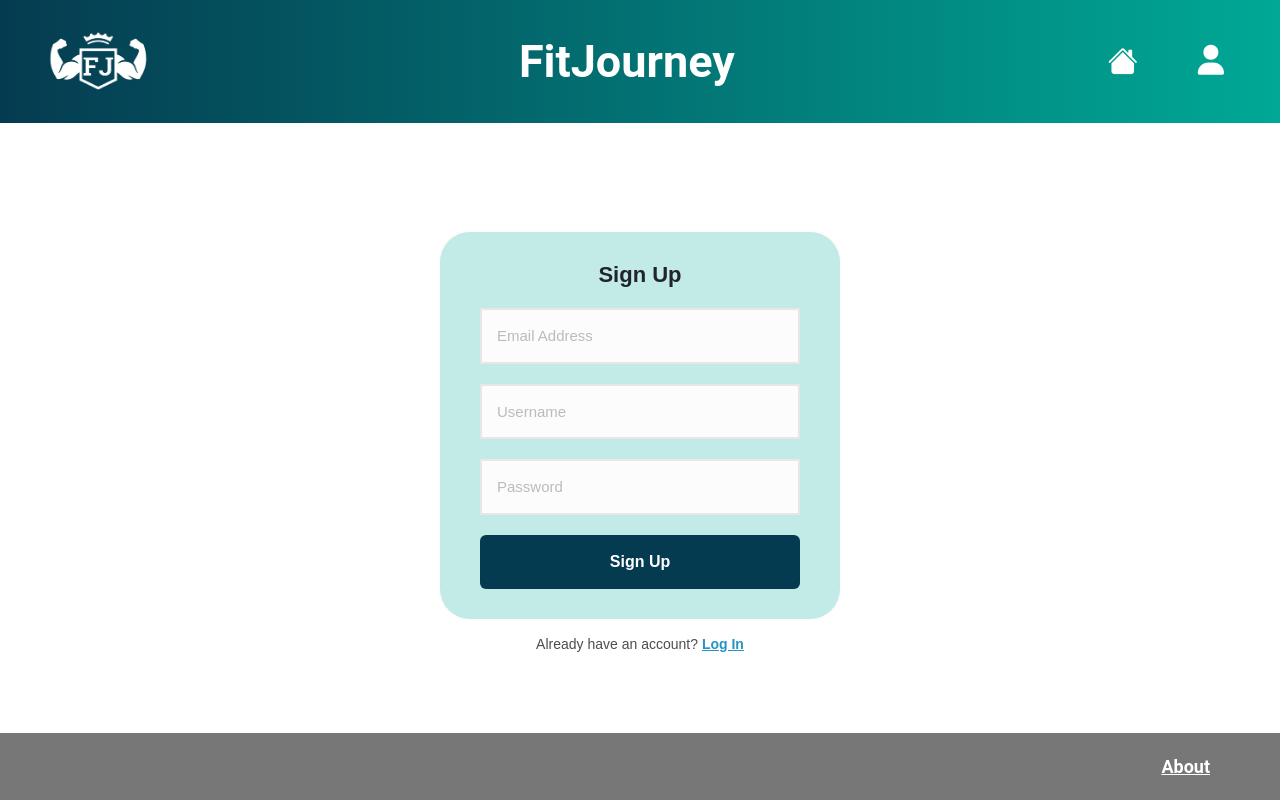
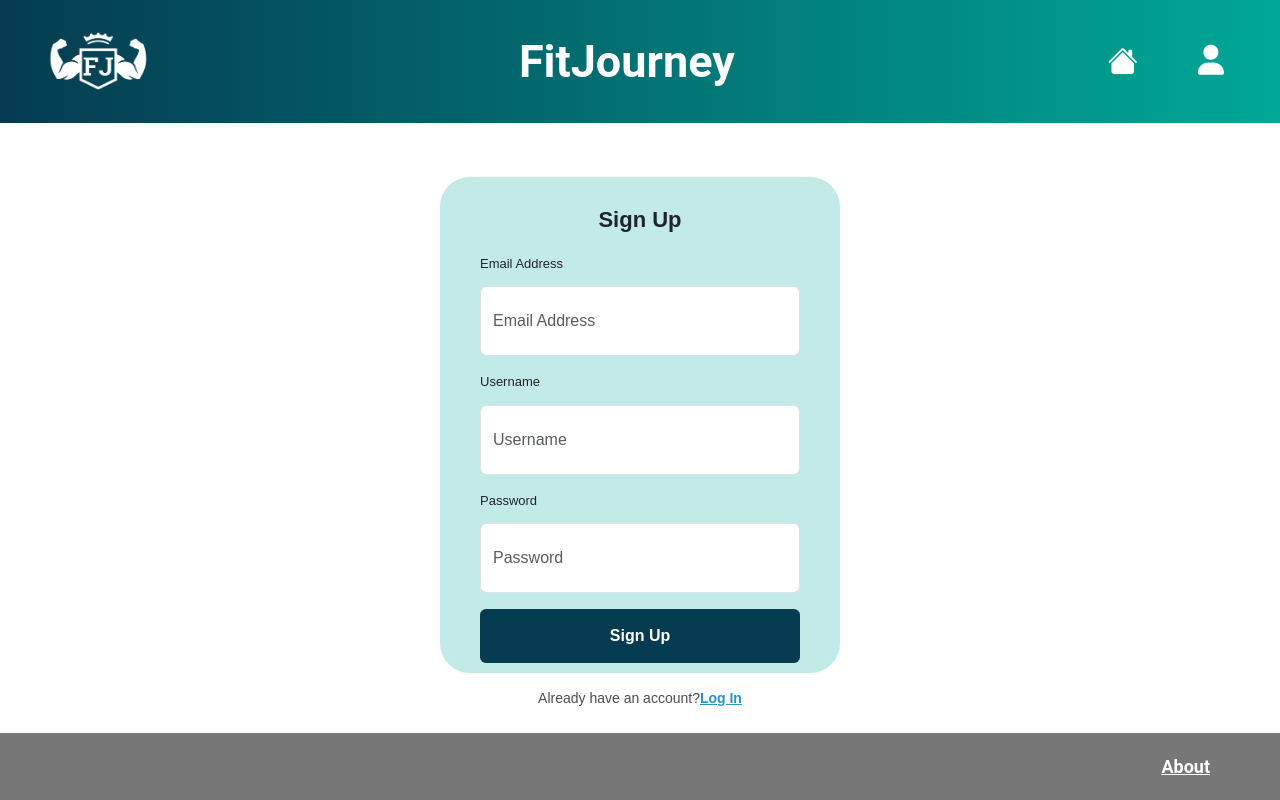
Before and after one commit to ASE-WS23-GruppeA/frontend, an Angular app in the folder FE_Fitness_Tracker/: page /sign-up in a window 1280 px wide. Built offline with nearby package versions, Linux system fonts and the light colour scheme.

Commit message:
refactor sign-up

```diff
--- a/FE_Fitness_Tracker/src/app/components/sign-up/sign-up.component.html
+++ b/FE_Fitness_Tracker/src/app/components/sign-up/sign-up.component.html
@@ -1,47 +1,40 @@
 <div class="displayTable">
-    <div class="displayTableCell">
-      <div class="authBlock">
-        <h3>Sign Up</h3>
-        <div class="formGroup">
-          <input
-            type="email"
-            class="formControl"
-            placeholder="Email Address"
-            #userEmail
-            required
-          />
+  <div class="displayTableCell">
+    <div class="authBlock">
+      <h3>Sign Up</h3>
+      <form #formSignUp="ngForm" (ngSubmit)="onSubmitSignUp(formSignUp)">
+        <div class="mb-3">
+          <label for="email" class="form-label">Email Address</label>
+          <input type="email" class="form-control" id="email" placeholder="Email Address" ngModel
+            #email="ngModel" name="email" required email>
+          <div *ngIf="email.errors && formSignUp.submitted" class="text-danger">
+            Email is required!
+          </div>
         </div>
-        <div class="formGroup">
-          <input
-            type="text"
-            class="formControl"
-            placeholder="Username"
-            #userName
-            required
-          />
+        <div class="mb-3">
+          <label for="username" class="form-label">Username</label>
+          <input type="text" class="form-control" id="username" placeholder="Username" ngModel #username="ngModel"
+            name="username" required>
+          <div *ngIf="username.errors && formSignUp.submitted" class="text-danger">
+            Username is required!
+          </div>
         </div>
-        <div class="formGroup">
-          <input
-            type="password"
-            class="formControl"
-            placeholder="Password"
-            #userPwd
-            required
-          />
+        <div class="mb-3">
+          <label for="password" class="form-label">Password</label>
+          <input type="password" class="form-control" id="password" placeholder="Password" ngModel #password="ngModel"
+            name="password" required minlength="6">
+          <div *ngIf="password.errors && formSignUp.submitted" class="text-danger">
+            <div *ngIf="password.errors['required']">Password is required</div>
+            <div *ngIf="password.errors['minlength']">
+              Password must be at least 6 characters
+            </div>
+          </div>
         </div>
-        <div class="formGroup">
-          <input
-            type="button"
-            class="btn btnPrimary"
-            value="Sign Up"
-          />
-        </div>
-      </div>
-      <div class="redirectToLogin">
-        <span
-          >Already have an account?
-          <span class="redirect" routerLink="/log-in">Log In</span></span
-        >
-      </div>
+        <button type="submit" class="btn btn-primary">Sign Up</button>
+      </form>
+    </div>
+    <div class="redirectToLogin">
+      <span>Already have an account?<span class="redirect" routerLink="/log-in">Log In</span></span>
     </div>
   </div>
+</div>
--- a/FE_Fitness_Tracker/src/app/components/sign-up/sign-up.component.ts
+++ b/FE_Fitness_Tracker/src/app/components/sign-up/sign-up.component.ts
@@ -1,9 +1,24 @@
 import { Component, OnInit } from '@angular/core';
+import { NgForm } from '@angular/forms';
+
 @Component({
   selector: 'app-sign-up',
   templateUrl: './sign-up.component.html',
-  styleUrls: ['./sign-up.component.css'],
+  styleUrls: ['./sign-up.component.css']
 })
-export class SignUpComponent implements OnInit {
-  ngOnInit() {}
+export class SignUpComponent {
+
+  onSubmitSignUp(form: NgForm): void {
+    if (form.valid) {
+      // Your sign-up logic goes here
+      console.log('Form submitted successfully!');
+      // You can access form.value to get the form data
+      // For example: const email = form.value.userEmail;
+      //              const username = form.value.username;
+      //              const password = form.value.password;
+    } else {
+      // Handle validation errors
+      console.log('Form has validation errors!');
+    }
+  }
 }
```
